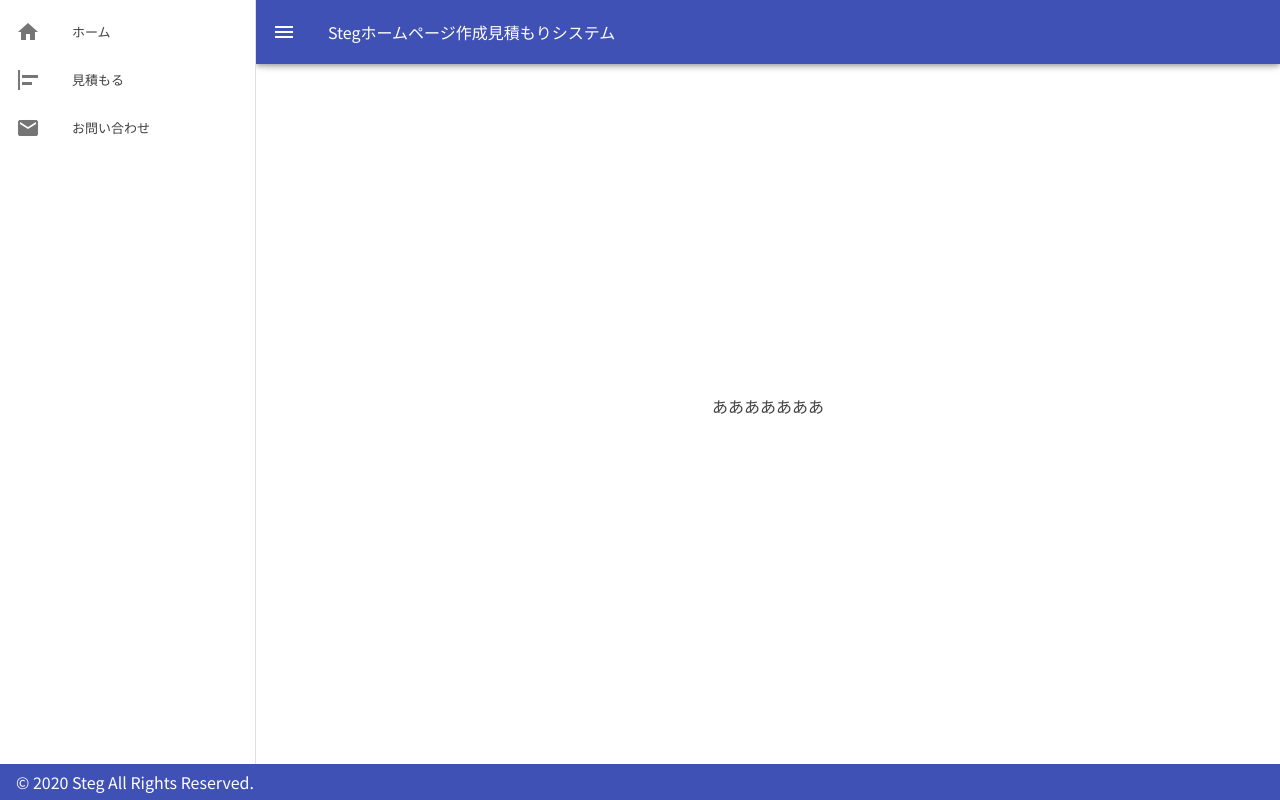
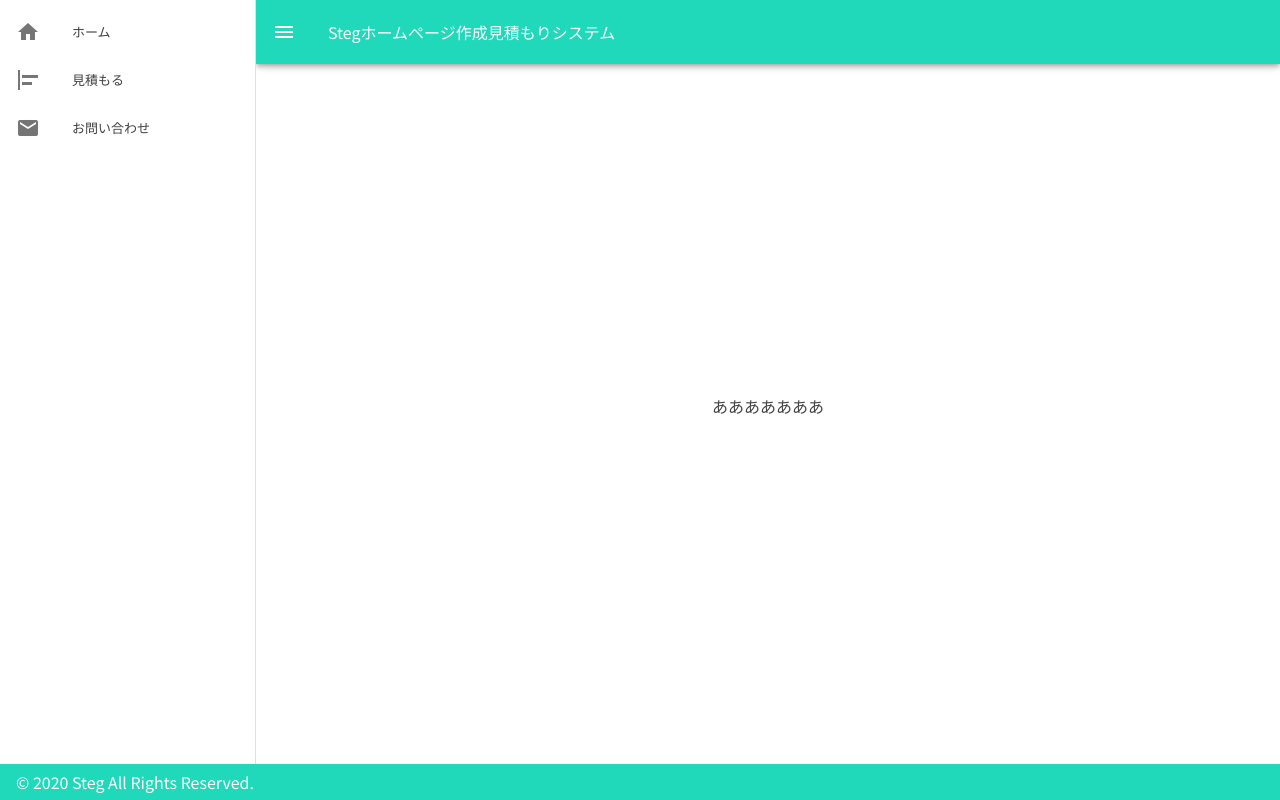
Before and after one commit to project-steg/Quote, a Nuxt app: page / in a window 1280 px wide. Built offline with nearby package versions, Linux system fonts and the light colour scheme.

Commit message:
[add]chenge color

```diff
--- a/pages/index.vue
+++ b/pages/index.vue
@@ -34,14 +34,14 @@
 
     <v-app-bar
       app
-      color="indigo"
+      color="#20d8ba"
       dark
     >
       <v-app-bar-nav-icon @click.stop="drawer = !drawer"></v-app-bar-nav-icon>
       <v-toolbar-title>
-        <div class="title-color">
-          Stegホームページ作成見積もりシステム
-        </div>
+          <div class="title-color">
+            Stegホームページ作成見積もりシステム
+          </div>
       </v-toolbar-title>
     </v-app-bar>
 
@@ -63,7 +63,7 @@
       </v-container>
     </v-main>
     <v-footer
-      color="indigo"
+      color="#20d8ba"
       app
     >
       <span class="white--text">&copy; {{ new Date().getFullYear() }} Steg All Rights Reserved.</span>
@@ -93,4 +93,5 @@ import result from "@/components/result.vue";
 .title-color {
   color: #ffffff;
 }
+
 </style>>
```
